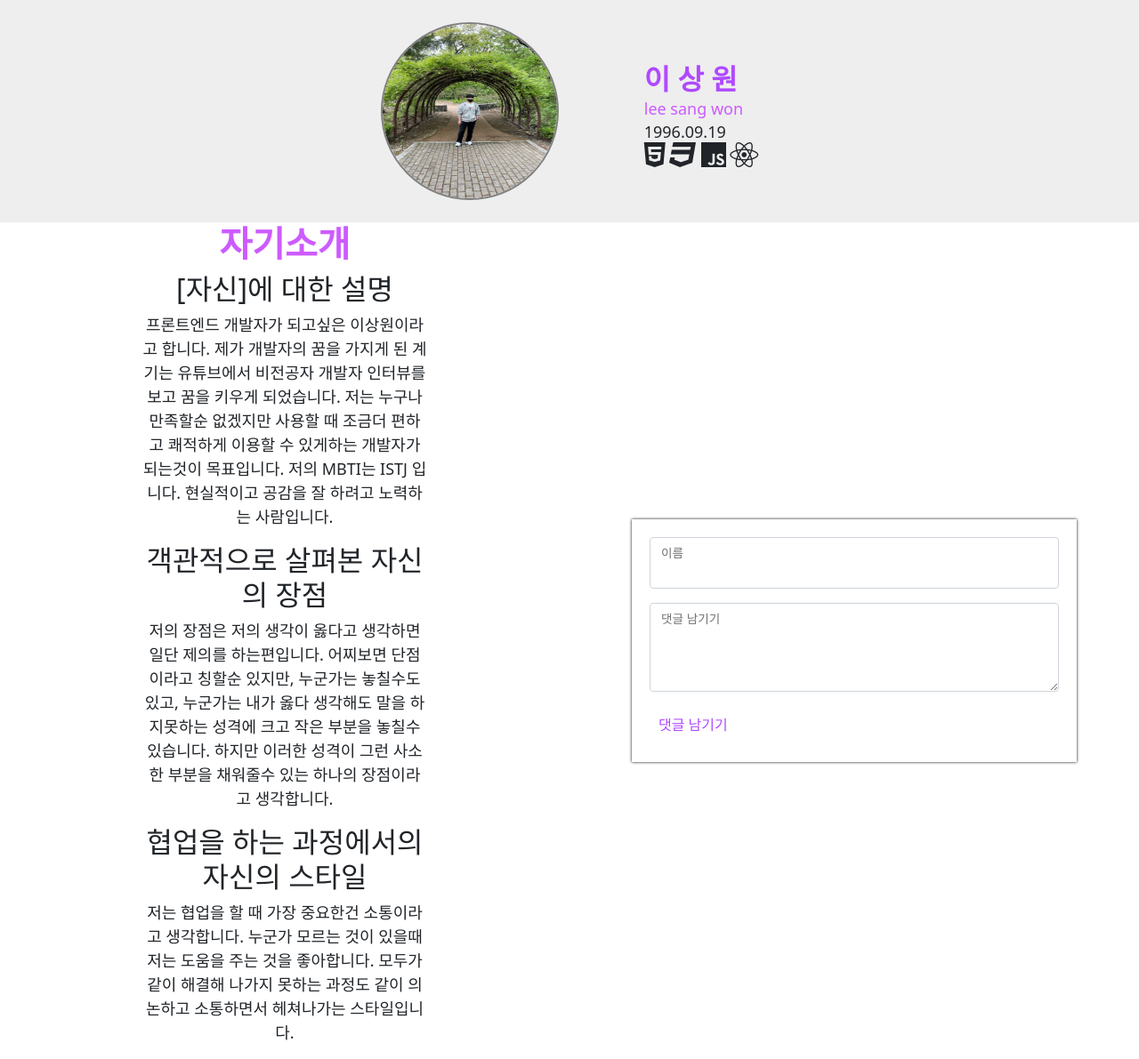
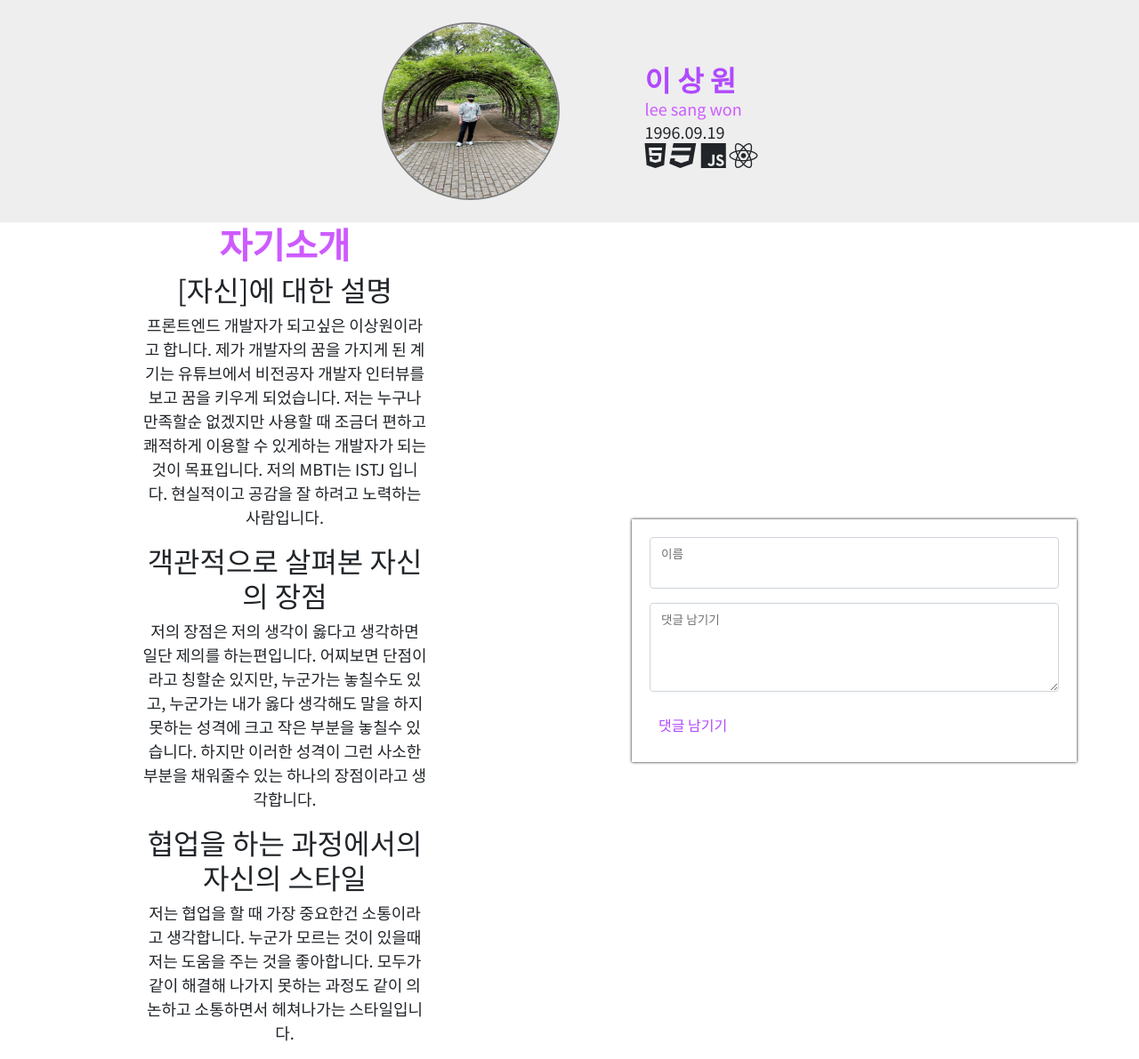
Before and after one commit to themrsung/spartaprofile, a Flask app: page /leo in a window 1280 px wide. Shown: the whole page at 89% size. Run offline with Flask 2, Linux system fonts and the light colour scheme; data that the repository does not hold is empty; some libraries are stand-ins or nearby versions.

Commit message:
Add: FontStyle

```diff
--- a/static/leo.css
+++ b/static/leo.css
@@ -1,3 +1,7 @@
+* {
+    font-family: "Noto Sans KR", sans-serif;
+}
+
 .wrap {
     width: 100%;
 }
--- a/templates/leo.html
+++ b/templates/leo.html
@@ -11,6 +11,7 @@
             integrity="sha384-EVSTQN3/azprG1Anm3QDgpJLIm9Nao0Yz1ztcQTwFspd3yD65VohhpuuCOmLASjC"
             crossorigin="anonymous"
         />
+        <link href="https://fonts.googleapis.com/css2?family=Noto+Sans+KR&display=swap" rel="stylesheet" />
         <script src="https://kit.fontawesome.com/b84ec1c828.js" crossorigin="anonymous"></script>
         <script src="https://ajax.googleapis.com/ajax/libs/jquery/3.5.1/jquery.min.js"></script>
         <script
```
